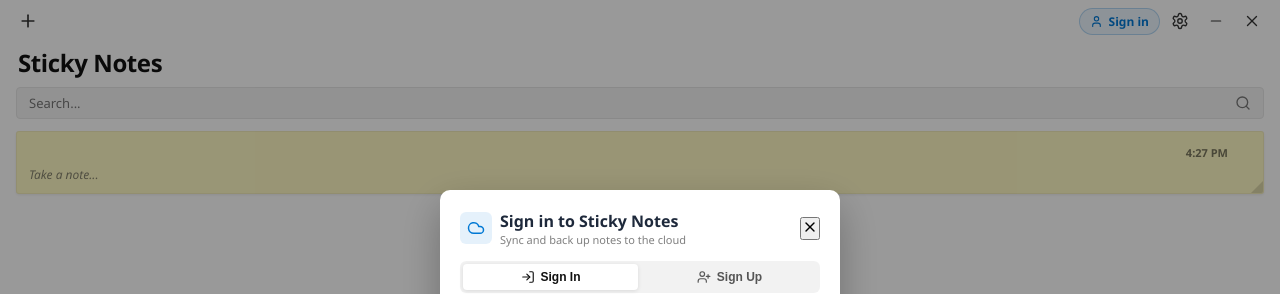
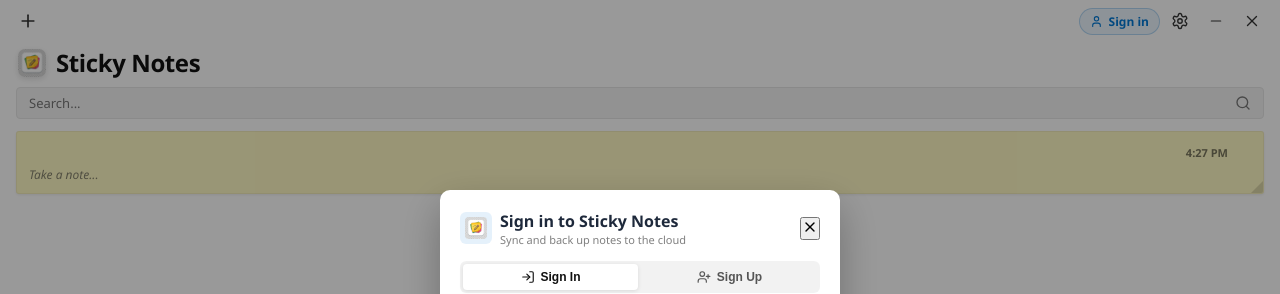
Before and after one commit to imtiazahmadtanvir/StickyNotes, a Next.js app: page / in a window 1280 px wide. Both pictures are taken after a click on the button "Sign in". Shown: the top 294 px of the page. Built offline with nearby package versions, Linux system fonts and the light colour scheme; a web font is replaced by a local one.

Commit message:
Use app logo in Sticky Notes hub title, settings, and auth modals

```diff
--- a/src/components/AuthModal.tsx
+++ b/src/components/AuthModal.tsx
@@ -178,11 +178,15 @@
         {/* Header */}
         <div style={{ display: 'flex', alignItems: 'center', justifyContent: 'space-between' }}>
           <div style={{ display: 'flex', alignItems: 'center', gap: '8px' }}>
-            <div className="auth-icon-badge">
+            <div className="auth-icon-badge" style={{ padding: 0, overflow: 'hidden', display: 'flex', alignItems: 'center', justifyContent: 'center' }}>
               {mode === 'forgot' ? (
                 <KeyRound size={18} style={{ color: '#0078d4' }} />
               ) : (
-                <Cloud size={18} style={{ color: '#0078d4' }} />
+                <img
+                  src="/app-logo.png"
+                  alt="Sticky Notes"
+                  style={{ width: '22px', height: '22px', objectFit: 'contain', borderRadius: '4px' }}
+                />
               )}
             </div>
             <div>
--- a/src/components/SettingsModal.tsx
+++ b/src/components/SettingsModal.tsx
@@ -80,7 +80,11 @@
       <div className="modal-dialog" onClick={(e) => e.stopPropagation()}>
         <div style={{ display: 'flex', alignItems: 'center', justifyContent: 'space-between' }}>
           <div style={{ display: 'flex', alignItems: 'center', gap: '8px' }}>
-            <Database size={18} style={{ color: '#0284c7' }} />
+            <img
+              src="/app-logo.png"
+              alt="Sticky Notes"
+              style={{ width: '20px', height: '20px', objectFit: 'contain', borderRadius: '4px' }}
+            />
             <h3 style={{ fontSize: '16px', fontWeight: 600 }}>Sticky Notes Settings</h3>
           </div>
           <button className="note-btn close-btn" onClick={onClose}>
--- a/src/components/WindowsHubView.tsx
+++ b/src/components/WindowsHubView.tsx
@@ -337,9 +337,21 @@
         </div>
       </div>
 
-      {/* Main Title (Matching Screenshot 2) */}
-      <div className="hub-title-section">
-        <h1 className="hub-main-title">Sticky Notes</h1>
+      {/* Main Title (Matching Screenshot 2 & App Logo) */}
+      <div className="hub-title-section" style={{ display: 'flex', alignItems: 'center', gap: '10px' }}>
+        <img
+          src="/app-logo.png"
+          alt="Sticky Notes"
+          style={{
+            width: '28px',
+            height: '28px',
+            objectFit: 'contain',
+            borderRadius: '7px',
+            boxShadow: '0 2px 6px rgba(0, 0, 0, 0.12)',
+            flexShrink: 0,
+          }}
+        />
+        <h1 className="hub-main-title" style={{ margin: 0 }}>Sticky Notes</h1>
       </div>
 
       {/* Search Input Box */}
```
